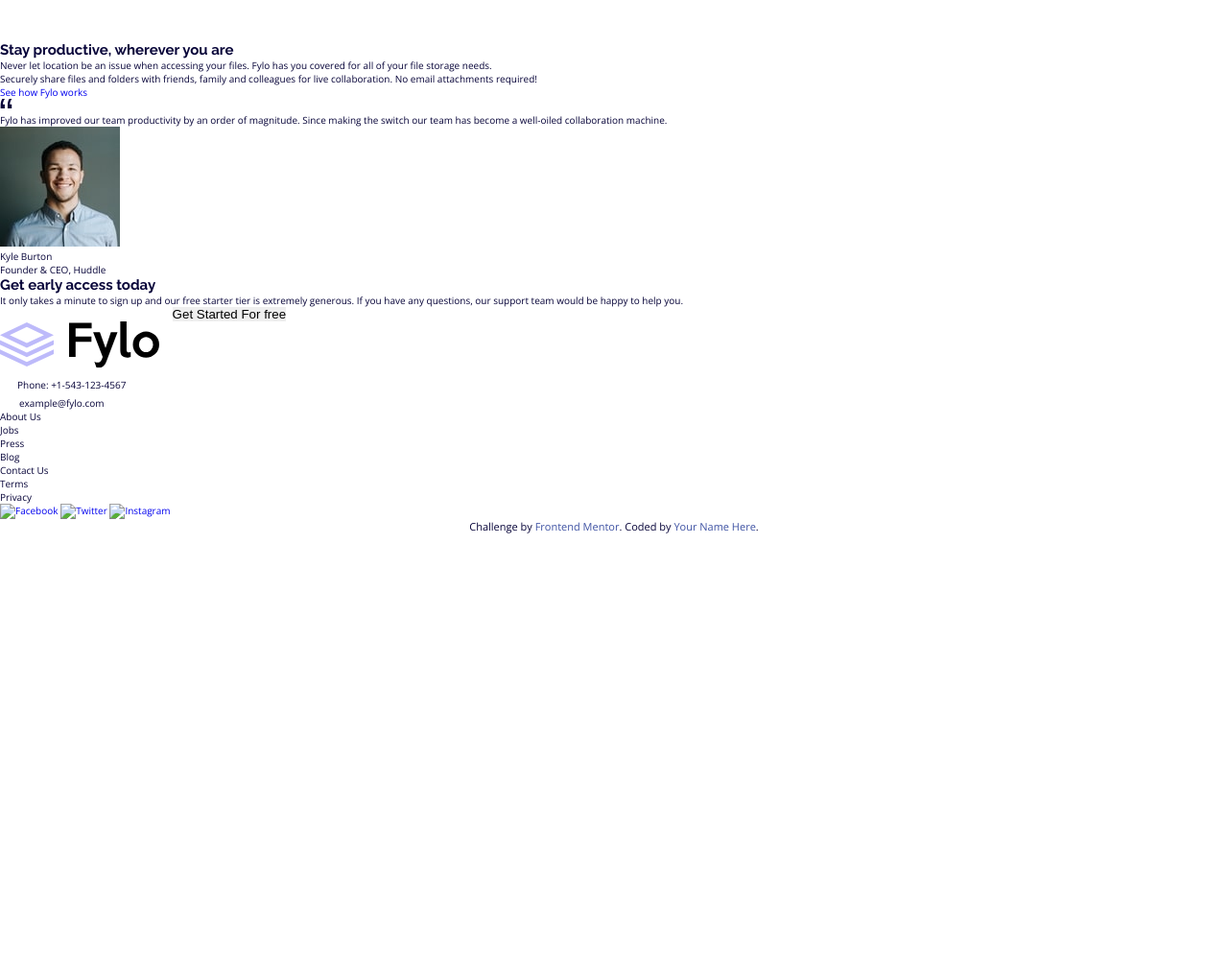
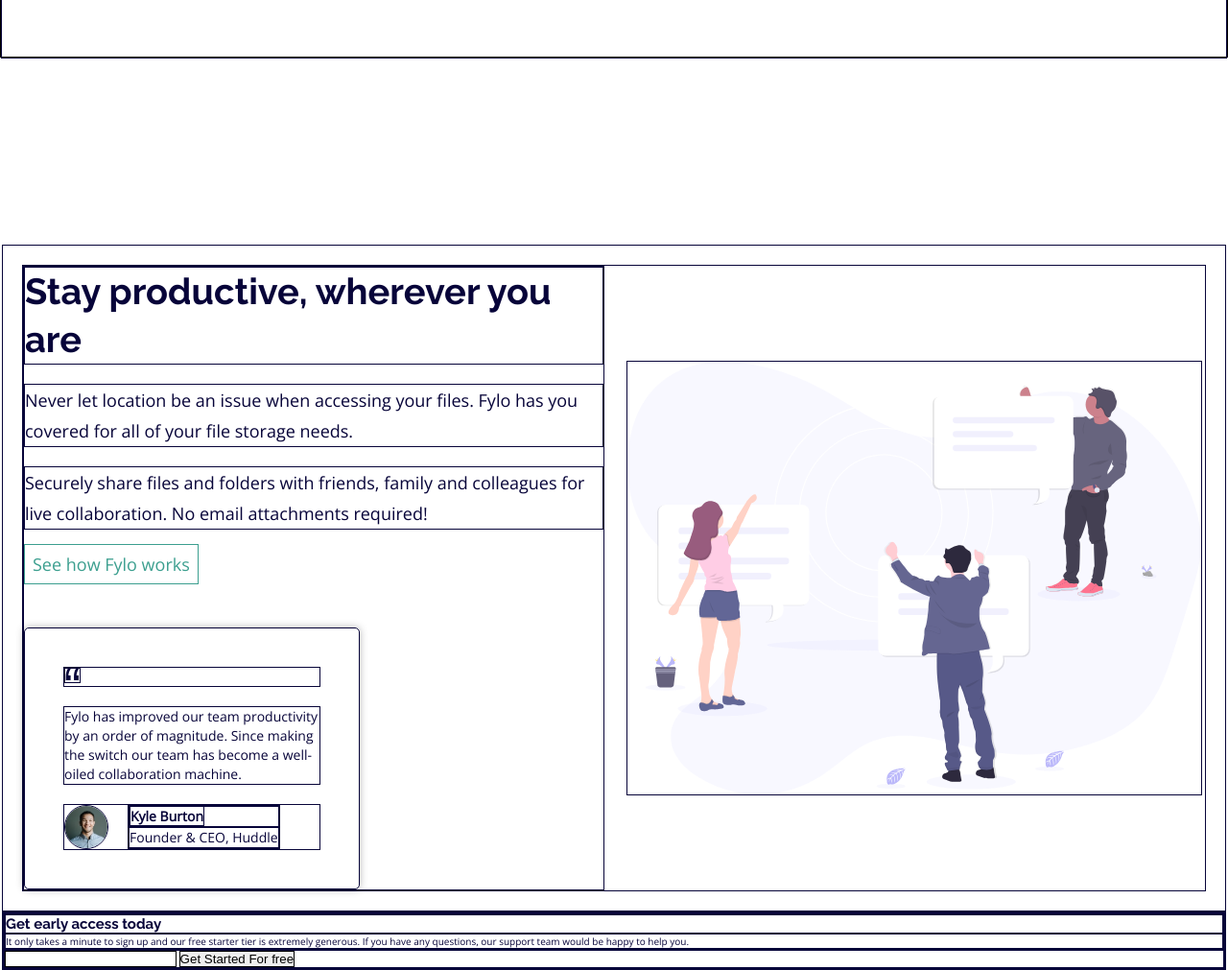
Before and after one commit to ghdpreto/fylo-landing-page, a plain HTML site: page index.html in a window 1280 px wide. Shown: the part 740-1751 px from the top of the page at 96% size. Before the commit the page ends 1296 px from the top, so only its background shows below. Drawn offline with nearby package versions, Linux system fonts and the light colour scheme.

Commit message:
finalizado section operation

```diff
--- a/index.html
+++ b/index.html
@@ -4,7 +4,7 @@
     <meta charset="UTF-8" />
     <meta name="viewport" content="width=device-width, initial-scale=1.0" />
     <!-- displays site properly based on user's device -->
-    <link rel="stylesheet" href="style.css">
+    <link rel="stylesheet" href="style.css" />
 
     <link
       rel="icon"
@@ -55,59 +55,62 @@
             <button type="#">Get Started</button>
           </form>
         </div>
-        <img src="./images/illustration-1.svg" alt="illustration">
-      </div> <!-- Container -->
+        <img class="medium--illustration" src="./images/illustration-1.svg" alt="illustration" />
+      </div>
+      <!-- Container -->
     </section>
 
-    <main>
+    <section class="operation">
       <div class="container">
-        <section>
-          <h2>Stay
-            productive, wherever you are</h2>
-
-            <p>Never let location be an issue when accessing
-              your files. Fylo has you covered for all of your file storage needs.</p>
+        <div>
+          <h2>Stay productive, wherever you are</h2>
 
           <p>
-                Securely share files and folders with friends, family and colleagues for
-    live collaboration. No email attachments required!
+            Never let location be an issue when accessing your files. Fylo has
+            you covered for all of your file storage needs.
+          </p>
+
+          <p>
+            Securely share files and folders with friends, family and colleagues
+            for live collaboration. No email attachments required!
           </p>
           <a href="#">See how Fylo works</a>
 
           <div class="testimonial">
-              <div class="content">
-                <div class="image">
-                  <img src="./images/icon-quotes.svg" alt="Quotes" srcset="">
+            <div class="quotes">
+              <img src="./images/icon-quotes.svg" alt="Quotes" srcset="" />
             </div>
-                <div class="comment">
-                  Fylo
-    has improved our team productivity by an order of magnitude. Since making
-    the switch our team has become a well-oiled collaboration machine.
-                </div>
+            <p class="comment">
+              Fylo has improved our team productivity by an order of magnitude.
+              Since making the switch our team has become a well-oiled
+              collaboration machine.
+            </p>
             <div class="author">
-                  <img src="./images/avatar-testimonial.jpg" alt="User Avatar">
+              <img src="./images/avatar-testimonial.jpg" alt="User Avatar" />
               <div class="info-author">
-                    <p>Kyle
-                      Burton</p>
+                <p><strong>Kyle Burton</strong></p>
                 <p>Founder & CEO, Huddle</p>
               </div>
             </div>
           </div>
         </div>
+        <img class="medium--illustration" src="./images/illustration-2.svg" alt="illustration 2" />
+      </div>
+      <!-- container -->
     </section>
-      </div> <!-- container -->
-    </main>
 
     <section>
       <div class="container">
         <div>
           <h1>Get early access today</h1>
-        <p>It only takes a minute
-          to sign up and our free starter tier is extremely generous. If you have any
-          questions, our support team would be happy to help you.</p>
+          <p>
+            It only takes a minute to sign up and our free starter tier is
+            extremely generous. If you have any questions, our support team
+            would be happy to help you.
+          </p>
         </div>
         <form action="">
-          <input type="text">
+          <input type="text" />
           <button type="submit">Get Started For free</button>
         </form>
       </div>
@@ -116,9 +119,14 @@
     <footer>
       <div class="container">
         <div class="contacts">
-          <img src="./images/logo.svg" alt="Fylo">
-          <p><img src="./images/icon-phone.svg" alt="Phone">Phone: +1-543-123-4567</p>
-          <p><img src="./images/icon-email.svg" alt="Phone">example@fylo.com</p>
+          <img src="./images/logo.svg" alt="Fylo" />
+          <p>
+            <img src="./images/icon-phone.svg" alt="Phone" />Phone:
+            +1-543-123-4567
+          </p>
+          <p>
+            <img src="./images/icon-email.svg" alt="Phone" />example@fylo.com
+          </p>
         </div>
         <div class="about">
           <ul>
@@ -136,9 +144,9 @@
           </ul>
         </div>
         <div class="social">
-          <a href="#"><img src="" alt="Facebook"></a>
-          <a href="#"><img src="" alt="Twitter"></a>
-          <a href="#"><img src="" alt="Instagram"></a>
+          <a href="#"><img src="" alt="Facebook" /></a>
+          <a href="#"><img src="" alt="Twitter" /></a>
+          <a href="#"><img src="" alt="Instagram" /></a>
         </div>
       </div>
 
@@ -150,7 +158,6 @@
           >. Coded by <a href="#">Your Name Here</a>.
         </p>
       </div>
-
     </footer>
   </body>
 </html>
--- a/style.css
+++ b/style.css
@@ -18,6 +18,7 @@
     border: 0;
     margin: 0;
     box-sizing: border-box;
+    border: 1px solid;
 }
 
 html, body {
@@ -49,8 +50,15 @@
 }
 
 
-/* style */
+/* style especific */
 
+.medium--illustration {
+    width: 600px;
+    min-width: 350px;
+    justify-self: center;
+}
+
+/* header */
 
 header .container {
     display: flex;
@@ -129,7 +137,78 @@
     padding: 1rem;
 }
 
-section.description img {
-    width: 600px;
-    min-width: 350px;
+
+
+/* section 2 */
+
+section.operation {
+    max-width: 1440px;
+    padding: 20px;
+    margin-top: 300px;
 }
+
+section.operation .container {
+    display: grid;
+    grid-template-columns: repeat(2, minmax(375px, 1fr));
+    justify-content: space-between;
+    align-items: center;
+    gap: 20px;
+}
+
+
+section.operation h2 {
+    font-size: 3.8rem;
+    line-height: 5rem;
+}
+
+section.operation p {
+    font-size: 1.8rem;
+    line-height: 3.2rem;
+
+    margin: 20px 0;
+}
+
+section.operation a {
+    font-size: 1.8rem;
+    color: var(--moderate-cyan);
+    line-height: 3.2rem;
+    padding: 0.8rem;
+    border-bottom: 1px solid;
+}
+
+section.operation .testimonial {
+    margin-top: 50px;
+    width: 350px;
+    padding: 40px;
+    box-shadow: 0px 0px 8px rgba(0, 0, 0, 0.3);
+    border-radius: 5px;
+}
+
+section.operation .testimonial .quotes img{
+    height: 16px;
+}
+
+section.operation .testimonial p{
+    font-size: 1.4rem;
+    line-height: 2rem;
+}
+
+
+section.operation .author {
+    display: flex;
+    flex-direction: row;
+    align-items: center;
+
+}
+
+section.operation .author img {
+    height: 46px;
+    border-radius: 100%;
+    margin-right: 20px;
+}
+
+
+section.operation .info-author p {
+    font-size: 1.4rem;
+    margin: 0;
+}
```
Lines whose indentation alone changed are shown as unchanged.
